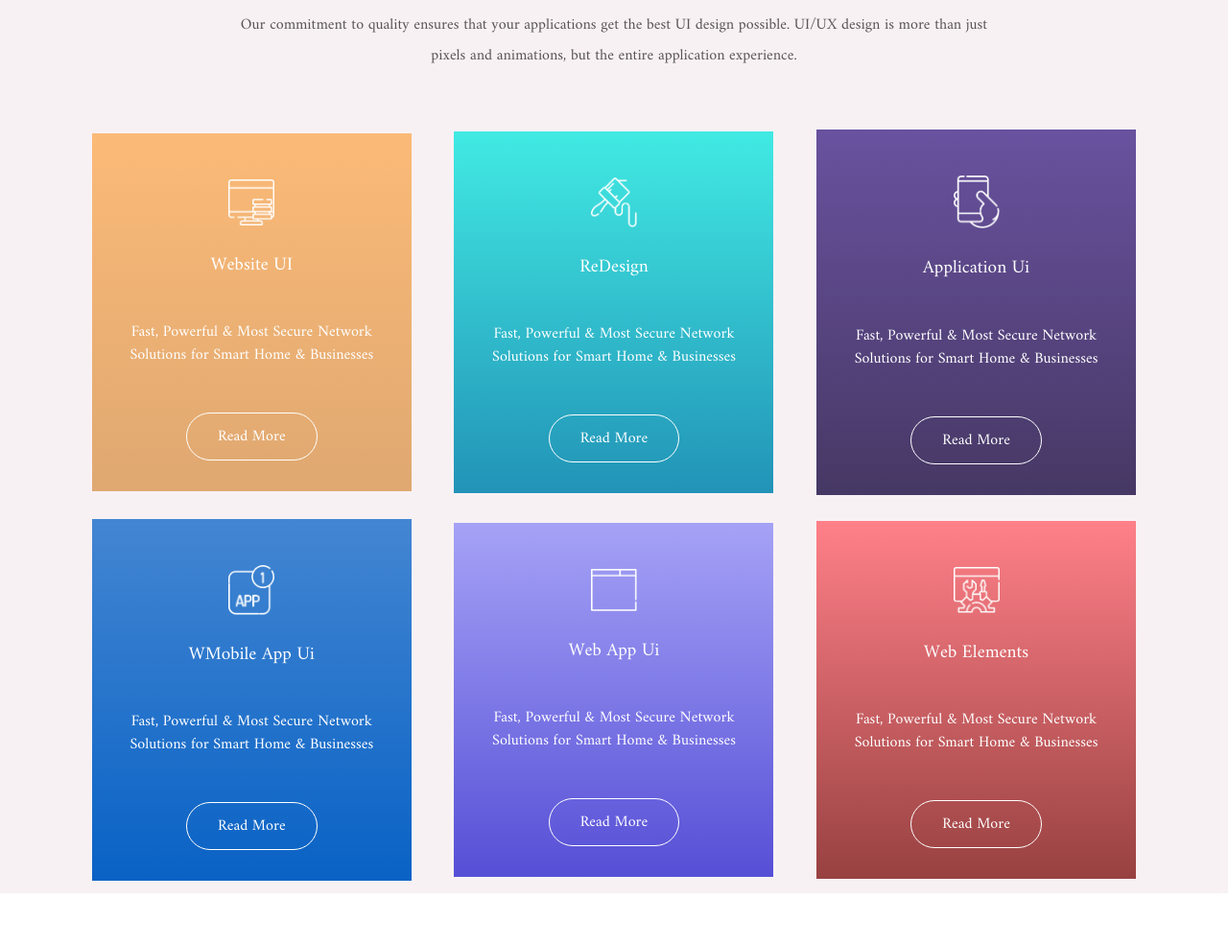
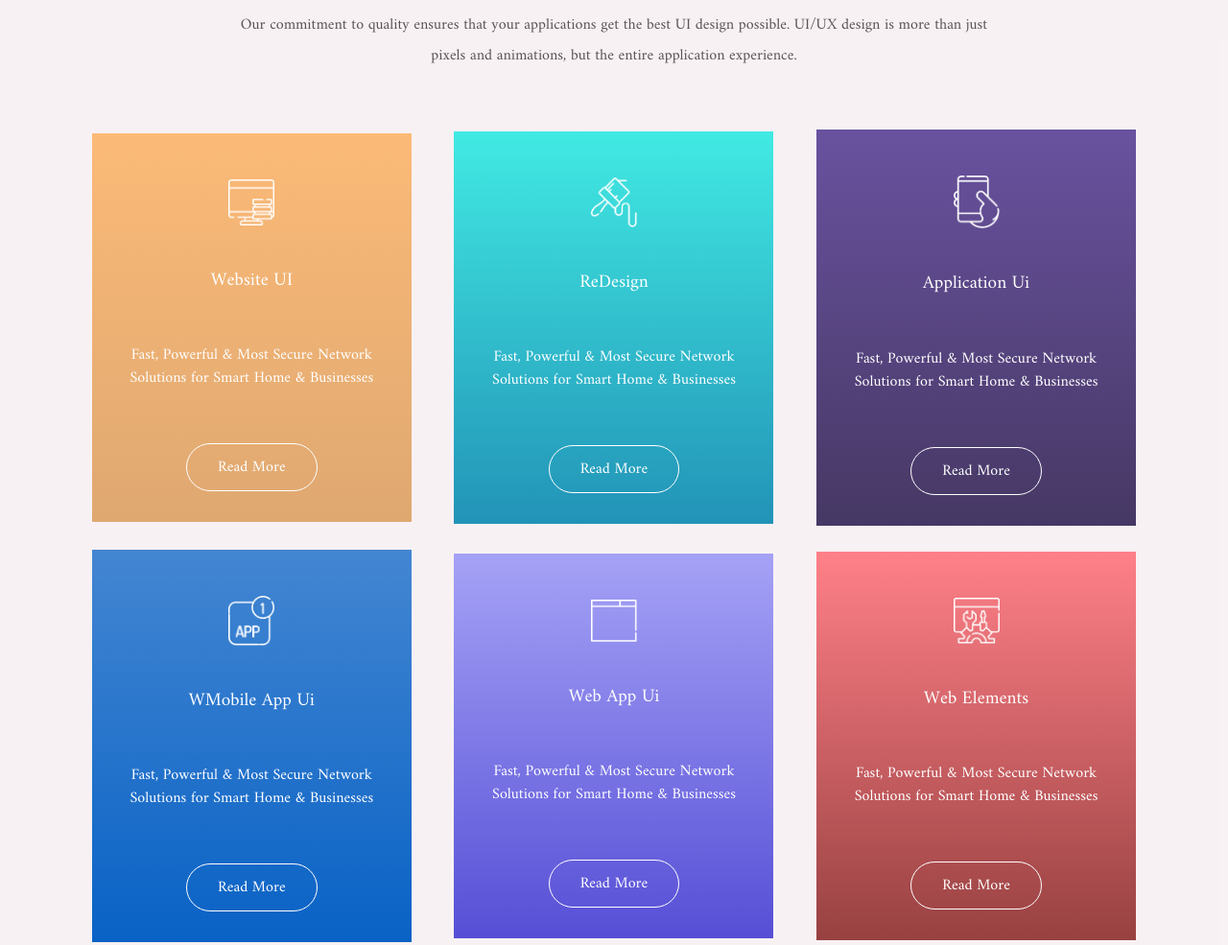
Before and after one commit to Marikutubidze/lesson8, a plain HTML site: page index.html in a window 1280 px wide. Shown: the part 720-1705 px from the top of the page at 96% size. Before the commit the page ends 1651 px from the top, so only its background shows below. Drawn offline with Linux system fonts and the light colour scheme.

Commit message:
Update style.css

```diff
--- a/css/style.css
+++ b/css/style.css
@@ -298,18 +298,18 @@ li {
         padding-top: 3rem;
         padding-bottom: 2rem;
         margin: .8rem;
-        min-width: 200px;
+        min-width: 100px;
     }
 
     .block-wrapper > :nth-child(2) {
         font-size: 1.2rem;
-        margin-top: 2rem;
+        margin-top: 3rem;
     }
 
     .block-wrapper > :nth-child(3) {
         width: 285px;
         font-size: 1rem;
-        margin-block: 3rem;
+        margin-block: 3.5rem;
         margin-inline: 1.5rem;
         line-height: 1.5rem;
 
```
